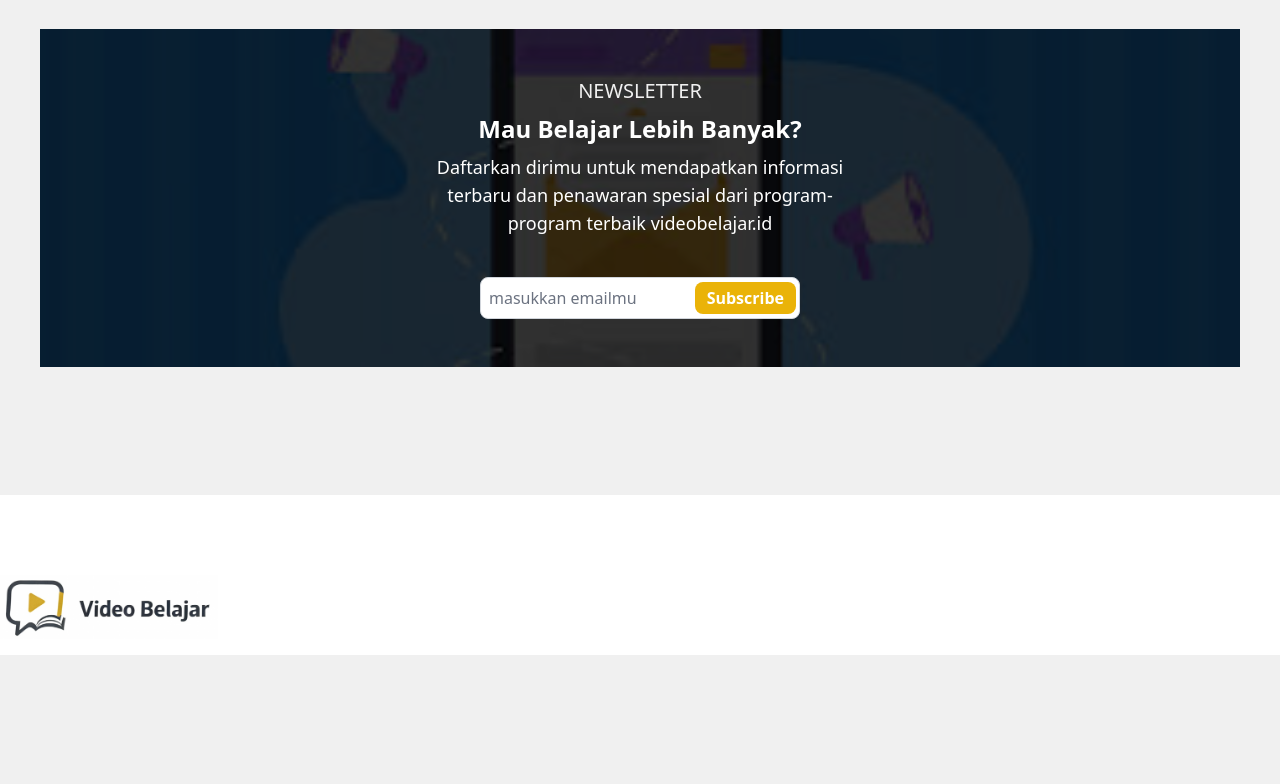
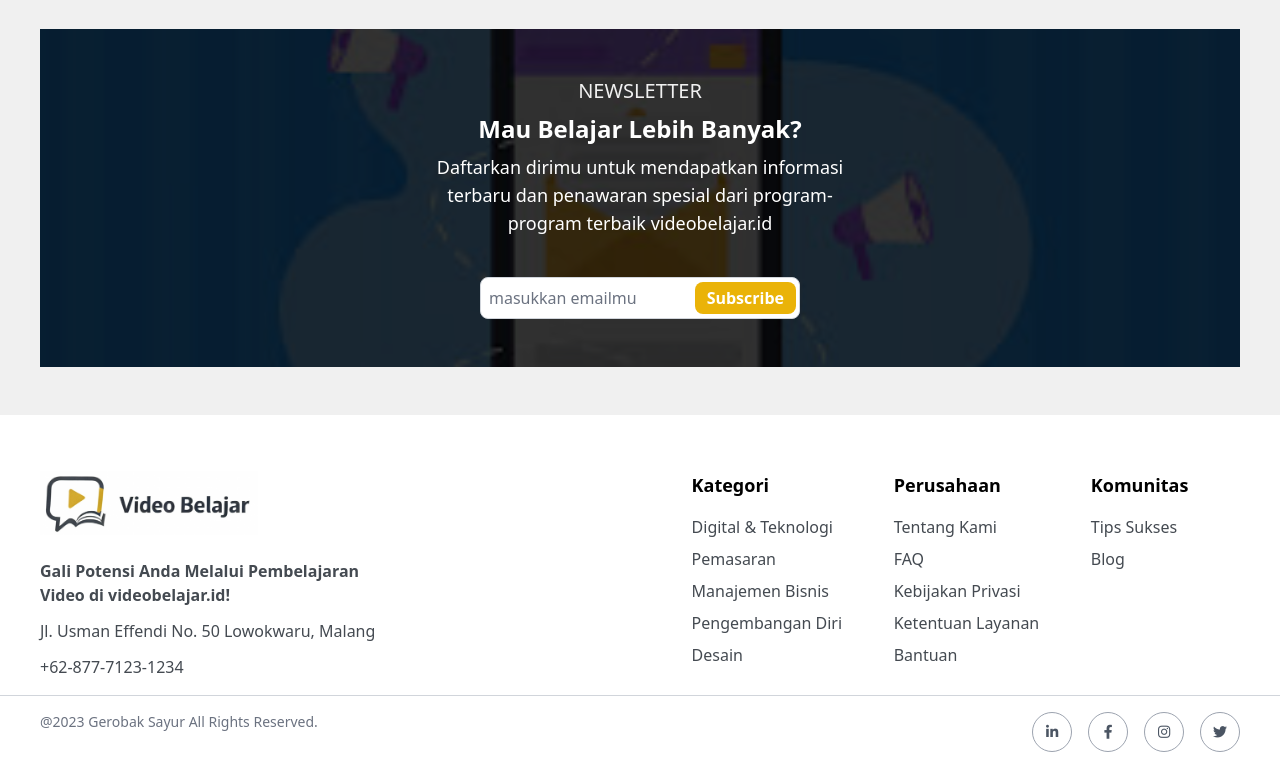
Before and after one commit to freedyest/mission3, a plain HTML site: page index.html in a window 1280 px wide. Shown: the part 1776-2560 px from the top of the page. Before the commit the page ends 2431 px from the top, so only its background shows below. Drawn offline with Linux system fonts and the light colour scheme.

Commit message:
index 1.0 commit

```diff
--- a/css/input.css
+++ b/css/input.css
@@ -27,9 +27,11 @@
         height:auto;
     }
     .rating-container {
+      width: 100%;
       display: flex;
       align-items: center;
       gap: 6px;
+      flex-align: justify-between;
     }
     .rating {
       color: gold;
--- a/index.html
+++ b/index.html
@@ -362,11 +362,80 @@
 
 </div>
 <!--footer-->
-<footer class="bg-white mt-32 w-full pt-20 h-40 px-0">
-<div class="flex justify-between">
+<footer class="bg-white mt-12 w-full pt-14 h-auto ">
+<div class="flex justify-between ">
+  <div class="W-1/3 pl-10">
+    <img src="img/logo3.png" alt="" class="w-auto h-16">
+    <div class="w-2/3">
+      <h3 class="mt-6 font-bold text-md text-darkgray">Gali Potensi Anda Melalui Pembelajaran Video di videobelajar.id!</h3>
+      <p class="text-darkgray mt-3">Jl. Usman Effendi No. 50 Lowokwaru, Malang</p>
+      <p class="text-darkgray mt-3">+62-877-7123-1234</p>
+  </div>
+  </div>
+
+  <div class="pr-10 flex justify-evenly w-1/2 margin-10">
+    <div>
+      <h3 class="text-black font-bold text-lg mb-4">Kategori</h3>
+      <ul class="space-y-2 text-darkgray">
+        <li><a href="#" class="hover:underline">Digital & Teknologi</a></li>
+        <li><a href="#" class="hover:underline">Pemasaran</a></li>
+        <li><a href="#" class="hover:underline">Manajemen Bisnis</a></li>
+        <li><a href="#" class="hover:underline">Pengembangan Diri</a></li>
+        <li><a href="#" class="hover:underline">Desain</a></li>
+    </div>
+
+    <div>
+      <h3 class="text-black font-bold text-lg mb-4">Perusahaan</h3>
+      <ul class="space-y-2 text-darkgray">
+        <li><a href="#" class="hover:underline">Tentang Kami</a></li>
+        <li><a href="#" class="hover:underline">FAQ</a></li>
+        <li><a href="#" class="hover:underline">Kebijakan Privasi</a></li>
+        <li><a href="#" class="hover:underline">Ketentuan Layanan</a></li>
+        <li><a href="#" class="hover:underline">Bantuan</a></li>
+    </div>
+
+    <div>
+      <h3 class="text-black font-bold text-lg mb-4">Komunitas</h3>
+      <ul class="space-y-2 text-darkgray">
+        <li><a href="#" class="hover:underline">Tips Sukses</a></li>
+        <li><a href="#" class="hover:underline">Blog</a></li>
+    </div>
+  </div>
+</div>
+<div class="">
+<hr class="border-t border-gray-300 mt-4">
+
+<div class="flex text-center text-gray-500 text-sm py-4 px-10 justify-between pb-8">
   <div>
-    <img src="img/logo3.png" alt="" class="w-auto h-16">
+  <p>@2023 Gerobak Sayur All Rights Reserved.</p>
   </div>
+ <div class="flex space-x-4">
+  <!-- LinkedIn -->
+  <a href="#"
+     class="w-10 h-10 flex items-center justify-center rounded-full border border-gray-400 text-gray-600 hover:bg-gray-600 hover:text-white transition">
+    <i class="fab fa-linkedin-in"></i>
+  </a>
+
+  <!-- Facebook -->
+  <a href="#"
+     class="w-10 h-10 flex items-center justify-center rounded-full border border-gray-400 text-gray-600 hover:bg-gray-600 hover:text-white transition">
+    <i class="fab fa-facebook-f"></i>
+  </a>
+
+  <!-- Instagram -->
+  <a href="#"
+     class="w-10 h-10 flex items-center justify-center rounded-full border border-gray-400 text-gray-600 hover:bg-gray-600 hover:text-white transition">
+    <i class="fab fa-instagram"></i>
+  </a>
+
+  <!-- Twitter -->
+  <a href="#"
+     class="w-10 h-10 flex items-center justify-center rounded-full border border-gray-400 text-gray-600 hover:bg-gray-600 hover:text-white transition">
+    <i class="fab fa-twitter"></i>
+  </a>
+</div>
+
+</div>
 </div>
 </footer>
 </body>
```
Also changed, not shown: css/output.css.
